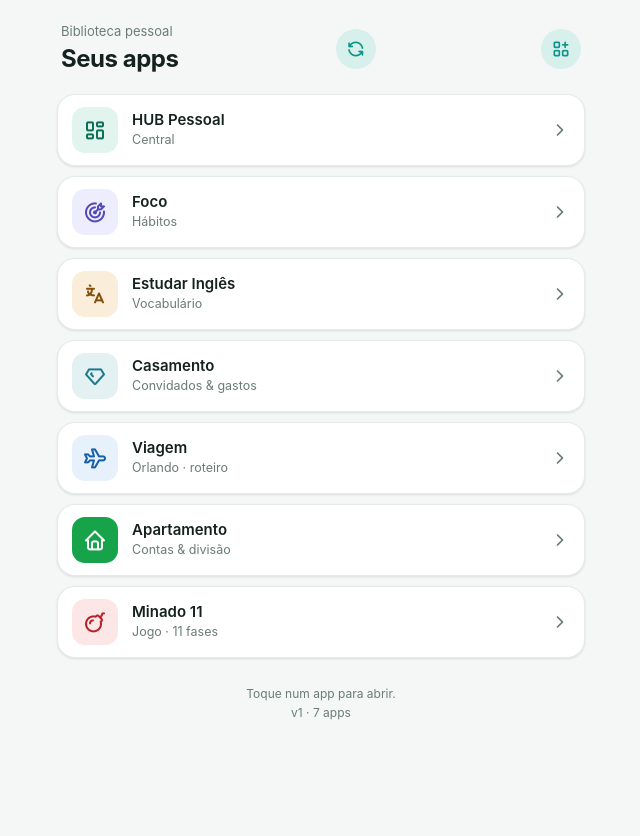
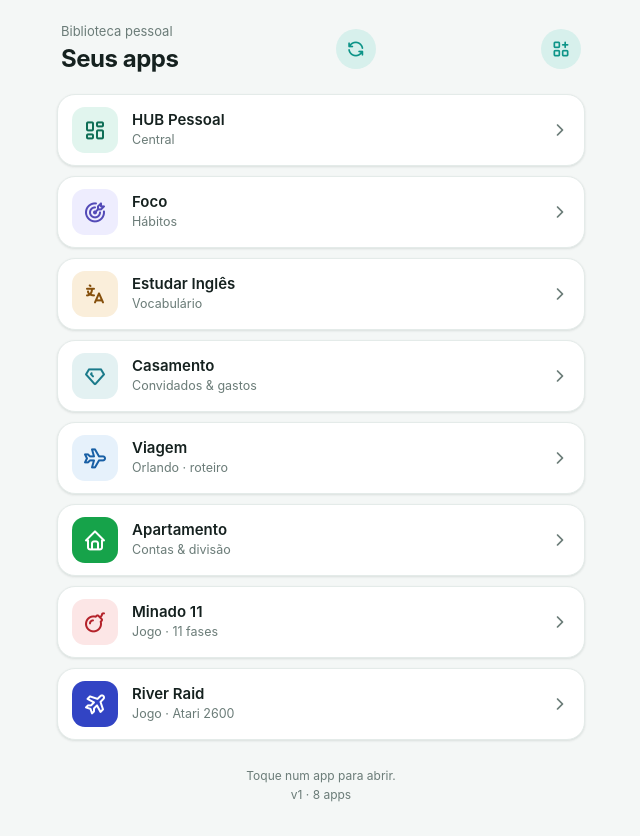
Before and after one commit to dKonrad88/apps, a plain HTML site: page index.html in a window 1280 px wide. Shown: the whole page, without its empty margins (319-959 px from the left). Before the commit the page ends 800 px from the top, so only its background shows below. Drawn offline with nearby package versions, Linux system fonts and the light colour scheme.

Commit message:
Adiciona River Raid à biblioteca de apps
Co-Authored-By: Claude Opus 5 <noreply@anthropic.com>

```diff
--- a/index.html
+++ b/index.html
@@ -115,7 +115,8 @@ var APPS = [
   { name:'Casamento',       sub:'Convidados & gastos', url:'https://dkonrad88.github.io/casamento/',       icon:'ti-diamond',          color:'#1a7a8a', bg:'#E3F1F2' },
   { name:'Viagem',          sub:'Orlando · roteiro',   url:'https://dkonrad88.github.io/viagem/',          icon:'ti-plane',            color:'#185FA5', bg:'#E6F1FB' },
   { name:'Apartamento',     sub:'Contas & divisão',    url:'https://dkonrad88.github.io/apartamento/',     icon:'ti-home',             color:'#FFFFFF', bg:'#16A34A' },
-  { name:'Minado 11',       sub:'Jogo · 11 fases',     url:'https://dkonrad88.github.io/minado/',          icon:'ti-bomb',             color:'#B4232B', bg:'#FCE6E6' }
+  { name:'Minado 11',       sub:'Jogo · 11 fases',     url:'https://dkonrad88.github.io/minado/',          icon:'ti-bomb',             color:'#B4232B', bg:'#FCE6E6' },
+  { name:'River Raid',      sub:'Jogo · Atari 2600',   url:'https://dkonrad88.github.io/river-raid/',      icon:'ti-plane-tilt',       color:'#FFFFFF', bg:'#3244C4' }
 ];
 
 /* Como abrir um app ao tocar.
```
